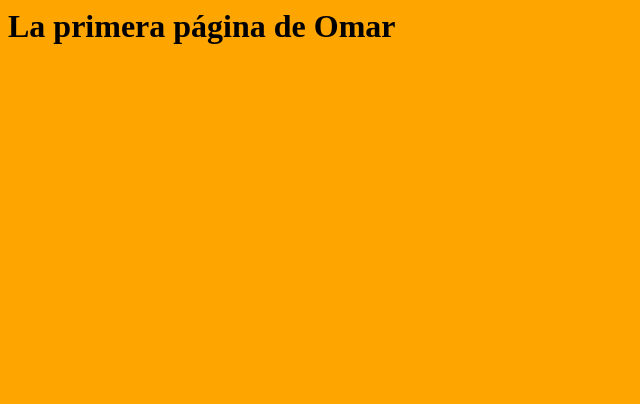
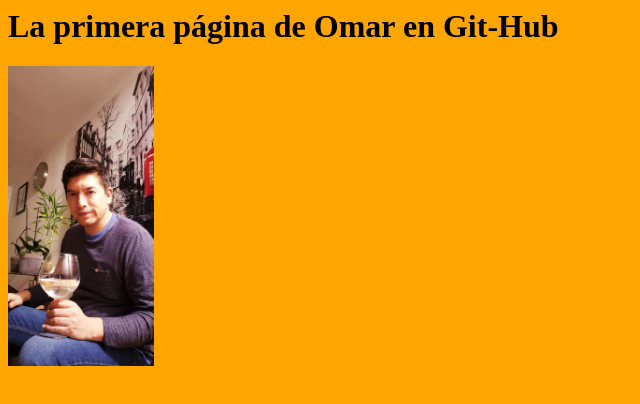
Before and after one commit to ominusa/git-mit-omar, a plain HTML site: page index.html in a window 1280 px wide. Shown: the whole page, without its empty margins (0-640 px from the left). Drawn offline with Linux system fonts and the light colour scheme.

Commit message:
agregué una imagen

```diff
--- a/index.html
+++ b/index.html
@@ -1,5 +1,9 @@
 <html>
     <body bgcolor="orange">
-        <h1>La primera página de Omar</h1>
+        <h1>La primera página de Omar en Git-Hub</h1>
+        <div>
+            <img src="Salud_GitHub.jpeg" height="300"
+        </div>
+
     </body>
 </html>
```
Also changed, not shown: Salud_GitHub.jpeg (added), 2 other files.
